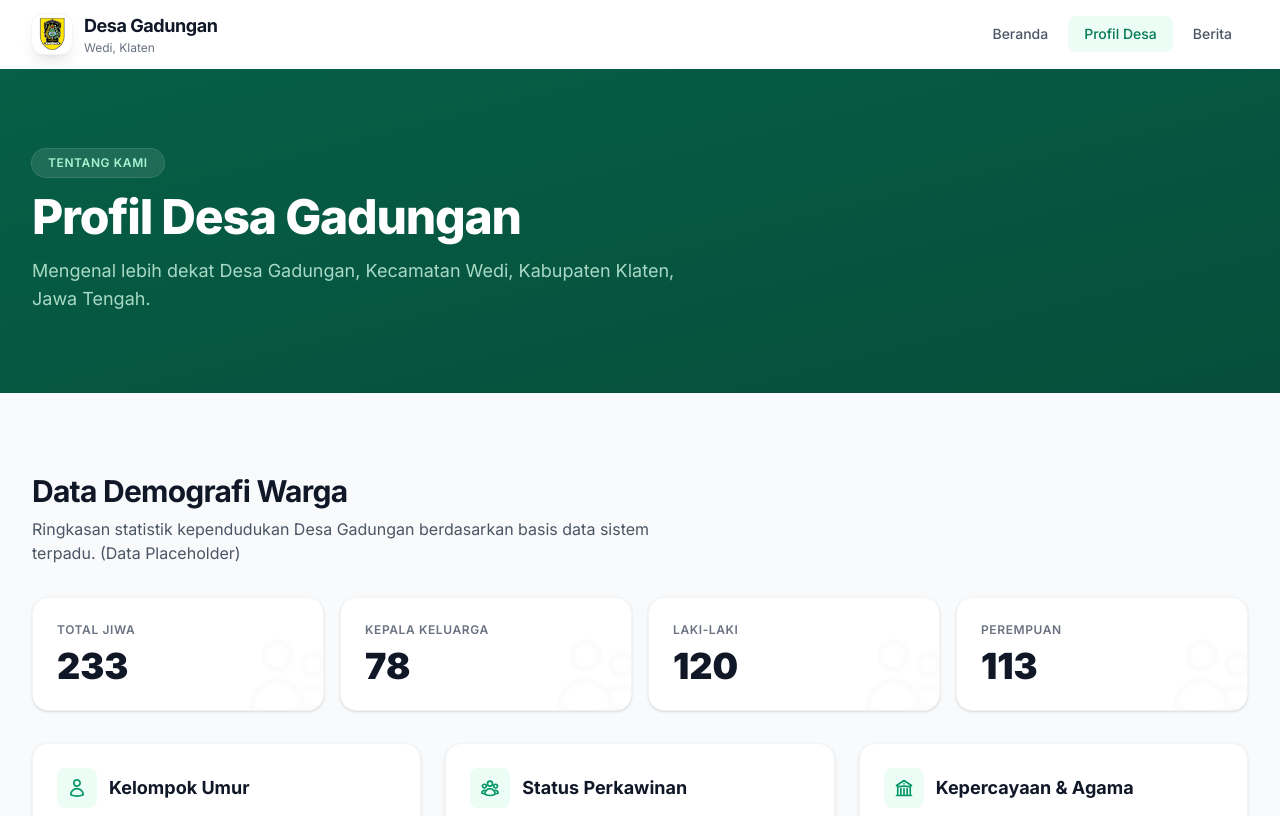
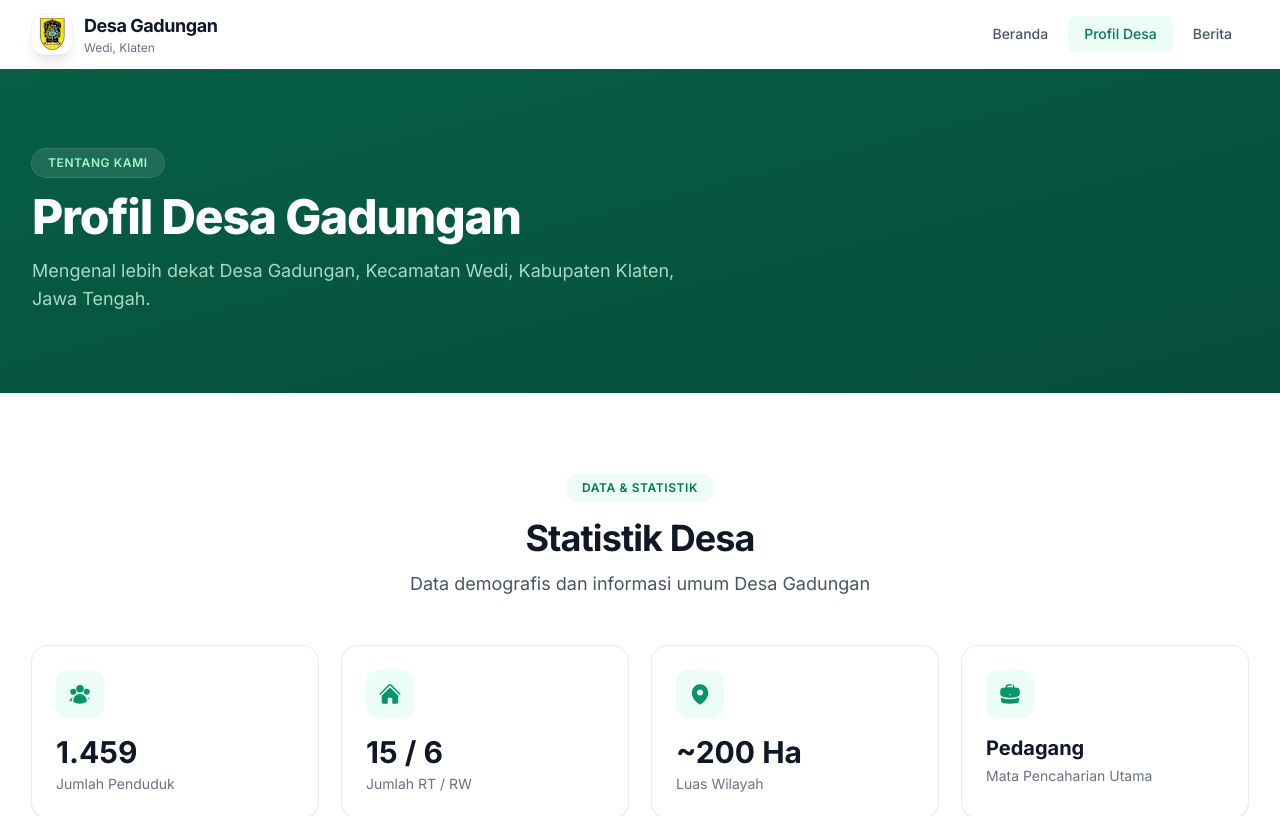
Before and after one commit to Gusti-Rama/desagadungan, a Next.js app: page /profil in a window 1280 px wide. Shown: the top 816 px of the page. Built offline with nearby package versions, Linux system fonts and the light colour scheme.

Commit message:
update data demografi tipis tipis

```diff
--- a/src/app/profil/page.tsx
+++ b/src/app/profil/page.tsx
@@ -31,6 +31,83 @@ export default function ProfilDesaPage() {
             Mengenal lebih dekat Desa Gadungan, Kecamatan Wedi, Kabupaten
             Klaten, Jawa Tengah.
           </p>
+        </div>
+      </section>
+
+      {/* ============================================
+          STATISTIK DESA
+          ============================================ */}
+      <section
+        id="statistik-desa"
+        className="border-t border-gray-100 bg-white py-16 sm:py-20"
+      >
+        <div className="mx-auto max-w-7xl px-4 sm:px-6 lg:px-8">
+          {/* Section Header */}
+          <div className="mb-12 text-center">
+            <span className="inline-block rounded-full bg-emerald-50 px-4 py-1.5 text-xs font-semibold uppercase tracking-wider text-emerald-700">
+              Data & Statistik
+            </span>
+            <h2 className="mt-4 text-3xl font-bold tracking-tight text-gray-900 sm:text-4xl">
+              Statistik Desa
+            </h2>
+            <p className="mt-3 text-lg text-gray-600">
+              Data demografis dan informasi umum Desa Gadungan
+            </p>
+          </div>
+
+          {/* Stats Grid */}
+          <div className="grid gap-6 sm:grid-cols-2 lg:grid-cols-4">
+            {/* Stat Card: Jumlah Penduduk */}
+            <div className="group rounded-2xl bg-white p-6 shadow-sm ring-1 ring-gray-200/60 transition-all duration-300 hover:shadow-lg hover:shadow-emerald-500/10 hover:ring-emerald-200">
+              <div className="flex h-12 w-12 items-center justify-center rounded-xl bg-emerald-50 text-emerald-600 transition-colors group-hover:bg-emerald-100">
+                <svg xmlns="http://www.w3.org/2000/svg" viewBox="0 0 24 24" fill="currentColor" className="h-6 w-6">
+                  <path fillRule="evenodd" d="M8.25 6.75a3.75 3.75 0 1 1 7.5 0 3.75 3.75 0 0 1-7.5 0ZM15.75 9.75a3 3 0 1 1 6 0 3 3 0 0 1-6 0ZM2.25 9.75a3 3 0 1 1 6 0 3 3 0 0 1-6 0ZM6.31 15.117A6.745 6.745 0 0 1 12 12a6.745 6.745 0 0 1 6.709 7.498.75.75 0 0 1-.372.568A12.696 12.696 0 0 1 12 21.75c-2.305 0-4.47-.612-6.337-1.684a.75.75 0 0 1-.372-.568 6.787 6.787 0 0 1 1.019-4.38Z" clipRule="evenodd" />
+                  <path d="M5.082 14.254a8.287 8.287 0 0 0-1.308 5.135 9.687 9.687 0 0 1-1.764-.44l-.115-.04a.563.563 0 0 1-.373-.487l-.01-.121ZM19.573 15.905a.563.563 0 0 0 .373.486l.115.04c.65.22 1.174.645 1.433 1.245a7.066 7.066 0 0 0-.495-1.633.563.563 0 0 0-.486-.373l-.121.01a8.287 8.287 0 0 0-.82.225Z" />
+                </svg>
+              </div>
+              {/* TODO: Ganti dengan data asli */}
+              <p className="mt-4 text-3xl font-bold text-gray-900">1.459</p>
+              <p className="mt-1 text-sm text-gray-500">Jumlah Penduduk</p>
+            </div>
+
+            {/* Stat Card: Jumlah RT/RW */}
+            <div className="group rounded-2xl bg-white p-6 shadow-sm ring-1 ring-gray-200/60 transition-all duration-300 hover:shadow-lg hover:shadow-emerald-500/10 hover:ring-emerald-200">
+              <div className="flex h-12 w-12 items-center justify-center rounded-xl bg-emerald-50 text-emerald-600 transition-colors group-hover:bg-emerald-100">
+                <svg xmlns="http://www.w3.org/2000/svg" viewBox="0 0 24 24" fill="currentColor" className="h-6 w-6">
+                  <path d="M11.47 3.841a.75.75 0 0 1 1.06 0l8.69 8.69a.75.75 0 1 0 1.06-1.061l-8.689-8.69a2.25 2.25 0 0 0-3.182 0l-8.69 8.69a.75.75 0 1 0 1.061 1.06l8.69-8.689Z" />
+                  <path d="m12 5.432 8.159 8.159c.03.03.06.058.091.086v6.198c0 1.035-.84 1.875-1.875 1.875H15a.75.75 0 0 1-.75-.75v-4.5a.75.75 0 0 0-.75-.75h-3a.75.75 0 0 0-.75.75V21a.75.75 0 0 1-.75.75H5.625a1.875 1.875 0 0 1-1.875-1.875v-6.198a.752.752 0 0 0 .091-.086L12 5.432Z" />
+                </svg>
+              </div>
+              {/* TODO: Ganti dengan data asli */}
+              <p className="mt-4 text-3xl font-bold text-gray-900">15 / 6</p>
+              <p className="mt-1 text-sm text-gray-500">Jumlah RT / RW</p>
+            </div>
+
+            {/* Stat Card: Luas Wilayah */}
+            <div className="group rounded-2xl bg-white p-6 shadow-sm ring-1 ring-gray-200/60 transition-all duration-300 hover:shadow-lg hover:shadow-emerald-500/10 hover:ring-emerald-200">
+              <div className="flex h-12 w-12 items-center justify-center rounded-xl bg-emerald-50 text-emerald-600 transition-colors group-hover:bg-emerald-100">
+                <svg xmlns="http://www.w3.org/2000/svg" viewBox="0 0 24 24" fill="currentColor" className="h-6 w-6">
+                  <path fillRule="evenodd" d="m11.54 22.351.07.04.028.016a.76.76 0 0 0 .723 0l.028-.015.071-.041a16.975 16.975 0 0 0 1.144-.742 19.58 19.58 0 0 0 2.683-2.282c1.944-1.99 3.963-4.98 3.963-8.827a8.25 8.25 0 0 0-16.5 0c0 3.846 2.02 6.837 3.963 8.827a19.58 19.58 0 0 0 2.682 2.282 16.975 16.975 0 0 0 1.145.742ZM12 13.5a3 3 0 1 0 0-6 3 3 0 0 0 0 6Z" clipRule="evenodd" />
+                </svg>
+              </div>
+              {/* TODO: Ganti dengan data asli */}
+              <p className="mt-4 text-3xl font-bold text-gray-900">~200 Ha</p>
+              <p className="mt-1 text-sm text-gray-500">Luas Wilayah</p>
+            </div>
+
+            {/* Stat Card: Mata Pencaharian */}
+            <div className="group rounded-2xl bg-white p-6 shadow-sm ring-1 ring-gray-200/60 transition-all duration-300 hover:shadow-lg hover:shadow-emerald-500/10 hover:ring-emerald-200">
+              <div className="flex h-12 w-12 items-center justify-center rounded-xl bg-emerald-50 text-emerald-600 transition-colors group-hover:bg-emerald-100">
+                <svg xmlns="http://www.w3.org/2000/svg" viewBox="0 0 24 24" fill="currentColor" className="h-6 w-6">
+                  <path fillRule="evenodd" d="M7.5 5.25a3 3 0 0 1 3-3h3a3 3 0 0 1 3 3v.205c.933.085 1.857.197 2.774.334 1.454.218 2.476 1.483 2.476 2.917v3.033c0 1.211-.734 2.352-1.936 2.752A24.726 24.726 0 0 1 12 15.75c-2.73 0-5.357-.442-7.814-1.259-1.202-.4-1.936-1.541-1.936-2.752V8.706c0-1.434 1.022-2.7 2.476-2.917A48.814 48.814 0 0 1 7.5 5.455V5.25Zm7.5 0v.09a49.488 49.488 0 0 0-6 0v-.09a1.5 1.5 0 0 1 1.5-1.5h3a1.5 1.5 0 0 1 1.5-1.5Zm-3 8.25a.75.75 0 1 0 0-1.5.75.75 0 0 0 0 1.5Z" clipRule="evenodd" />
+                  <path d="M3 18.4v-2.796a4.3 4.3 0 0 0 .713.31A26.226 26.226 0 0 0 12 17.25c2.892 0 5.68-.468 8.287-1.335.252-.084.49-.189.713-.311V18.4c0 1.452-1.047 2.728-2.523 2.923-2.12.282-4.282.427-6.477.427a49.19 49.19 0 0 1-6.477-.427C4.047 21.128 3 19.852 3 18.4Z" />
+                </svg>
+              </div>
+              {/* TODO: Ganti dengan data asli */}
+              <p className="mt-4 text-xl font-bold text-gray-900">Pedagang</p>
+              <p className="mt-1 text-sm text-gray-500">Mata Pencaharian Utama</p>
+            </div>
+          </div>
         </div>
       </section>
 
--- a/src/components/Demographics.tsx
+++ b/src/components/Demographics.tsx
@@ -2,10 +2,10 @@ import React from "react";
 
 // Placeholder data based on the provided design
 const summary = [
-  { label: "TOTAL JIWA", value: "233" },
-  { label: "KEPALA KELUARGA", value: "78" },
-  { label: "LAKI-LAKI", value: "120" },
-  { label: "PEREMPUAN", value: "113" },
+  { label: "TOTAL JIWA", value: "1459" },
+  { label: "KEPALA KELUARGA", value: "562" },
+  { label: "LAKI-LAKI", value: "705" },
+  { label: "PEREMPUAN", value: "754" },
 ];
 
 const umur = [
@@ -16,10 +16,10 @@ const umur = [
 ];
 
 const perkawinan = [
-  { label: "Kawin", value: 115, percent: 49 },
-  { label: "Belum Kawin", value: 102, percent: 44 },
-  { label: "Cerai Mati", value: 13, percent: 6 },
-  { label: "Cerai Hidup", value: 3, percent: 1 },
+  { label: "Kawin", value: 695, percent: 48 },
+  { label: "Belum Kawin", value: 610, percent: 42 },
+  { label: "Cerai Mati", value: 112, percent: 8 },
+  { label: "Cerai Hidup", value: 42, percent: 2 },
 ];
 
 const agama = [
```
